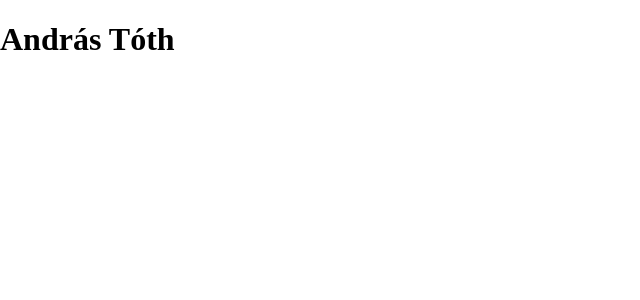
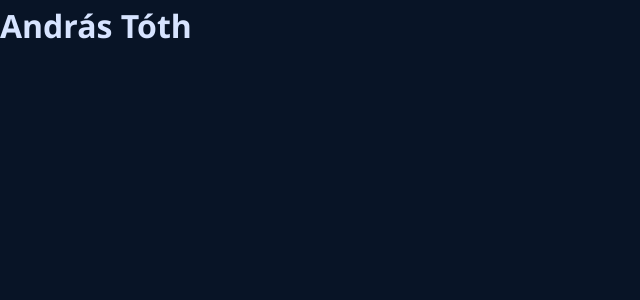
Before and after one commit to TothAndrasBalint/Andras-V1, a React (Vite) app: page / in a window 1280 px wide. Shown: the top 300 px of the page, without its empty margins (0-640 px from the left). Built offline with nearby package versions, Linux system fonts and the light colour scheme.

Commit message:
Add global design variables

```diff
--- a/src/index.css
+++ b/src/index.css
@@ -1,3 +1,36 @@
+:root {
+  --color-background: #081426;
+  --color-surface: #10233f;
+  --color-surface-strong: #1c3558;
+
+  --color-text-primary: #d7e4ff;
+  --color-text-secondary: #93a4c3;
+  --color-white: #f4f8ff;
+
+  --color-accent: #63e6ff;
+
+  --font-sans:
+    "Avenir Next",
+    Avenir,
+    "Segoe UI",
+    Helvetica,
+    Arial,
+    sans-serif;
+
+  --space-xs: 0.5rem;
+  --space-sm: 1rem;
+  --space-md: 1.5rem;
+  --space-lg: 2.5rem;
+  --space-xl: 4rem;
+  --space-2xl: 7rem;
+
+  --content-width: 1100px;
+  --page-gutter: clamp(1.5rem, 5vw, 5rem);
+
+  --transition-fast: 160ms ease;
+  --transition-base: 260ms ease;
+}
+
 * {
   box-sizing: border-box;
 }
@@ -10,6 +43,18 @@ body {
   margin: 0;
   min-width: 320px;
   min-height: 100vh;
+
+  background-color: var(--color-background);
+  color: var(--color-text-primary);
+  font-family: var(--font-sans);
+  line-height: 1.6;
+
+  text-rendering: optimizeLegibility;
+  -webkit-font-smoothing: antialiased;
+}
+
+#root {
+  min-height: 100vh;
 }
 
 button,
@@ -18,3 +63,20 @@ textarea,
 select {
   font: inherit;
 }
+
+h1,
+h2,
+h3,
+p {
+  margin-top: 0;
+}
+
+a {
+  color: inherit;
+  text-decoration: none;
+}
+
+img {
+  display: block;
+  max-width: 100%;
+}
```
